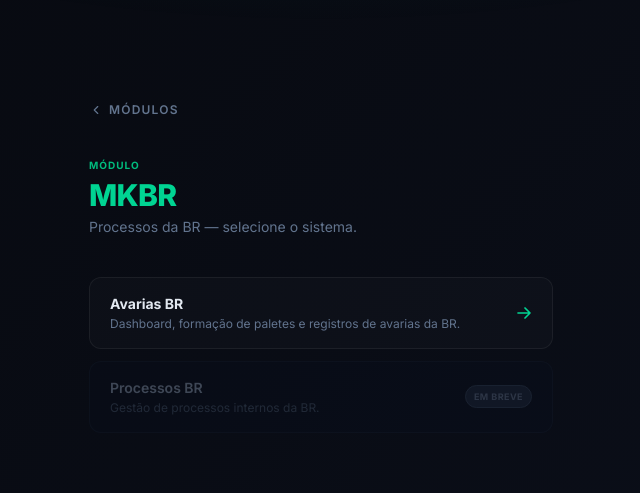
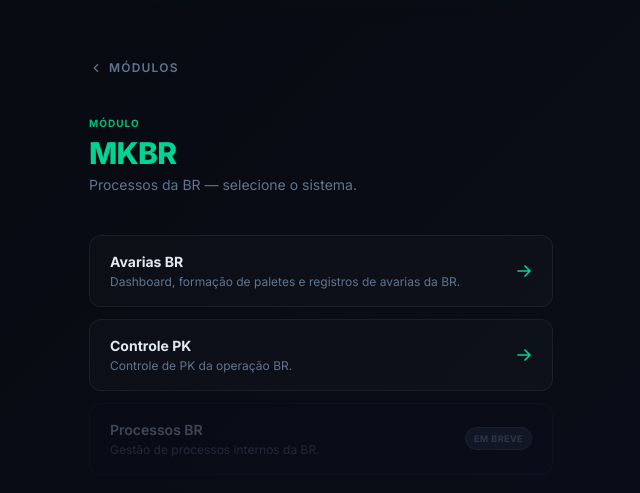
Before and after one commit to Aer1u/Avarias-AG-G300, a Next.js app: page /mkbr in a window 1280 px wide. Shown: the part 133-626 px from the top of the page, without its empty margins (319-959 px from the left). Built offline with nearby package versions, Linux system fonts and the light colour scheme.

Commit message:
Update page.tsx

```diff
--- a/src/app/mkbr/page.tsx
+++ b/src/app/mkbr/page.tsx
@@ -20,6 +20,12 @@ const subModules: SubModule[] = [
     label: "Avarias BR",
     description: "Dashboard, formação de paletes e registros de avarias da BR.",
     href: "/br",
+  },
+  {
+    id: "controle-pk",
+    label: "Controle PK",
+    description: "Controle de PK da operação BR.",
+    href: "/mkbr/controle-pk",
   },
   {
     id: "processos",
```
